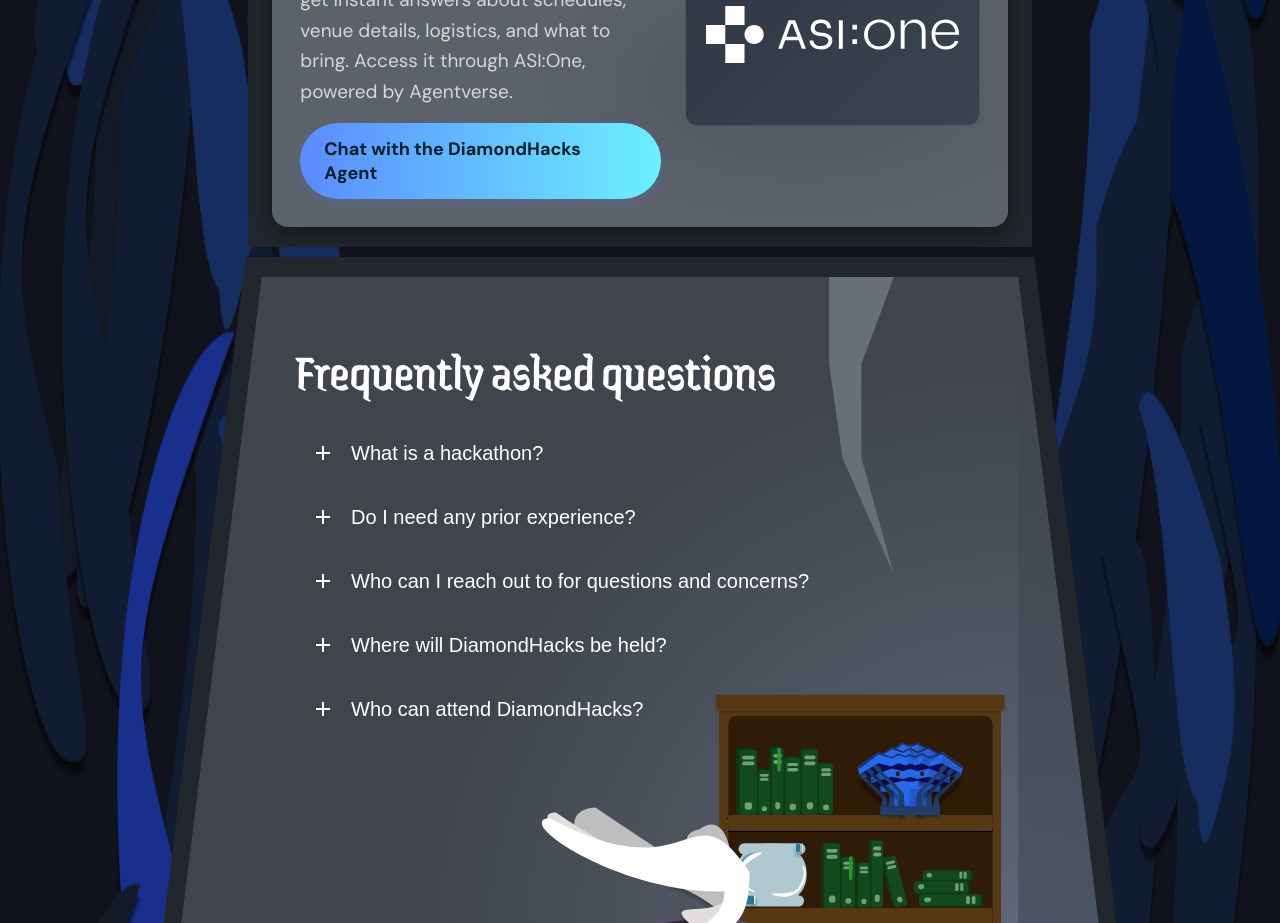
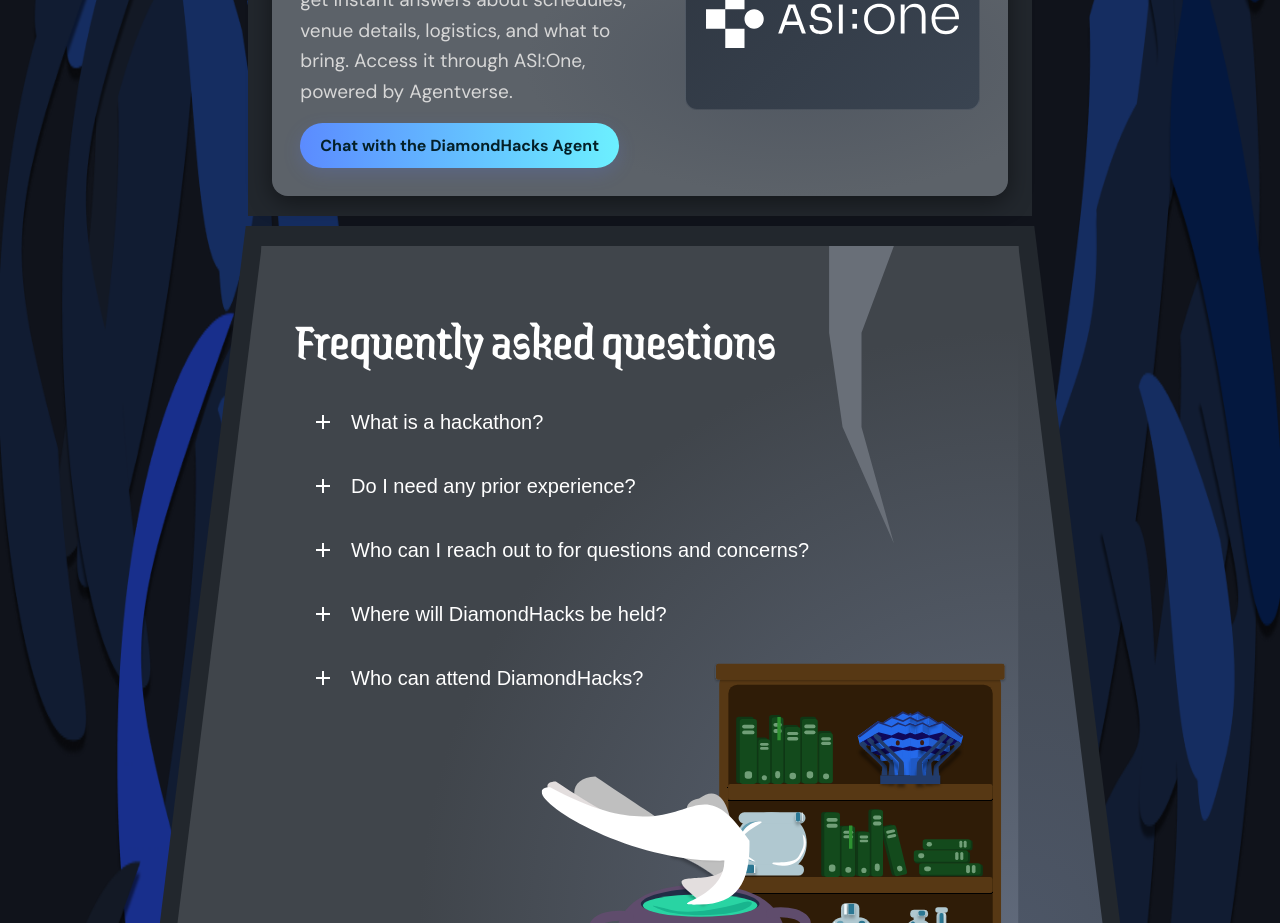
Before and after one commit to acmucsd/diamondhacks-2026, a Next.js app: page / in a window 1280 px wide. Shown: the part 2900-3823 px from the top of the page. Built offline with nearby package versions, Linux system fonts and the light colour scheme.

Commit message:
updated styling

```diff
--- a/src/sections/Chatbot/style.module.scss
+++ b/src/sections/Chatbot/style.module.scss
@@ -70,11 +70,12 @@
   background: linear-gradient(90deg, #5b8bff, #6cf0ff);
   color: #042028;
   border: none;
-  padding: 14px 24px;
+  padding: 12px 20px;
   border-radius: 999px;
   cursor: pointer;
   font-weight: 700;
-  font-size: 18px;
+  font-size: 16px;
+  box-sizing: border-box;
   box-shadow: 0 6px 18px rgba(88, 120, 255, 0.18);
   text-decoration: none;
   transition: transform 0.2s ease;
@@ -85,8 +86,8 @@
 
   @media screen and (max-width: vars.$breakpoint-md) {
     width: 100%;
-    font-size: 16px;
-    padding: 14px 16px;
+    font-size: 15px;
+    padding: 12px 14px;
   }
 }
 
```
